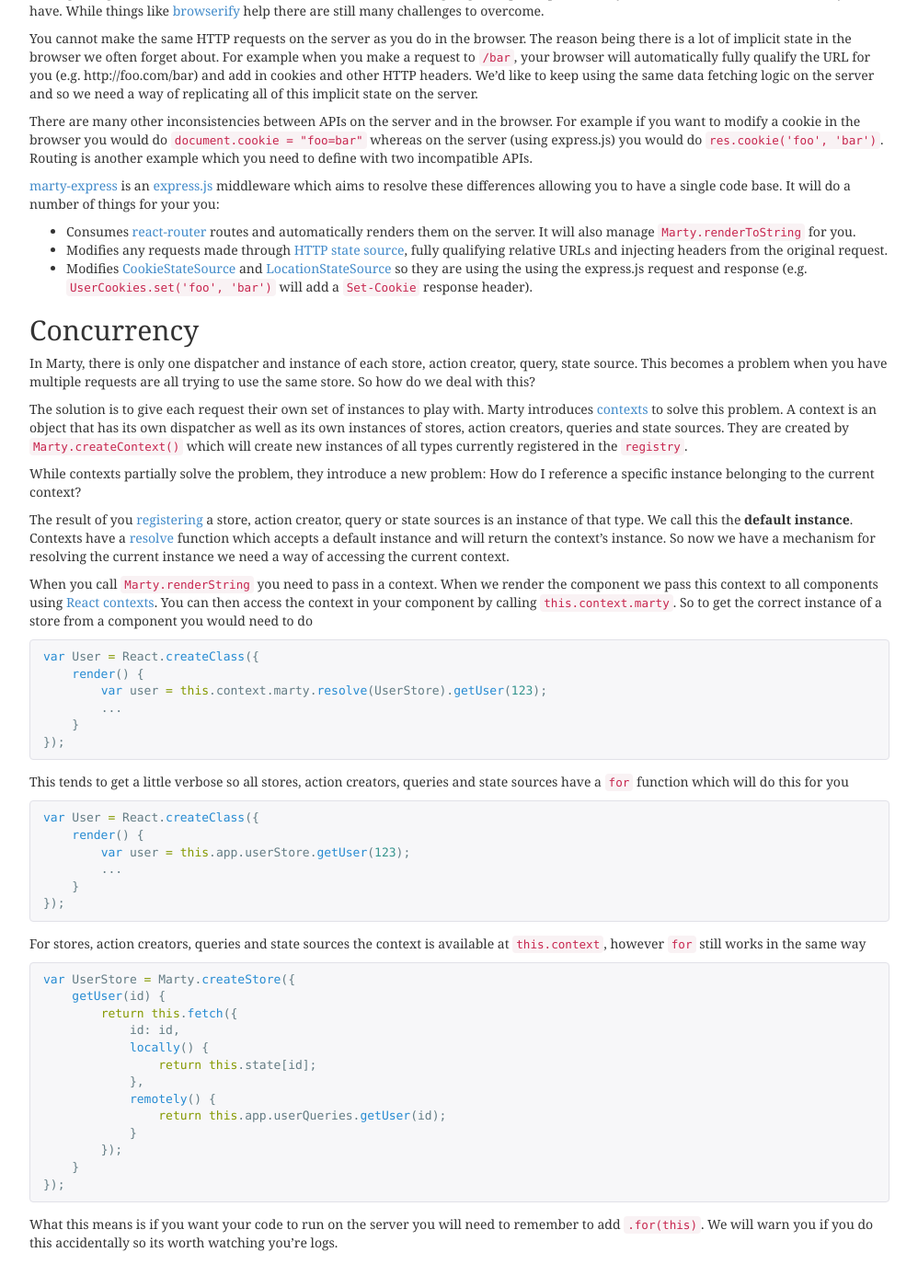
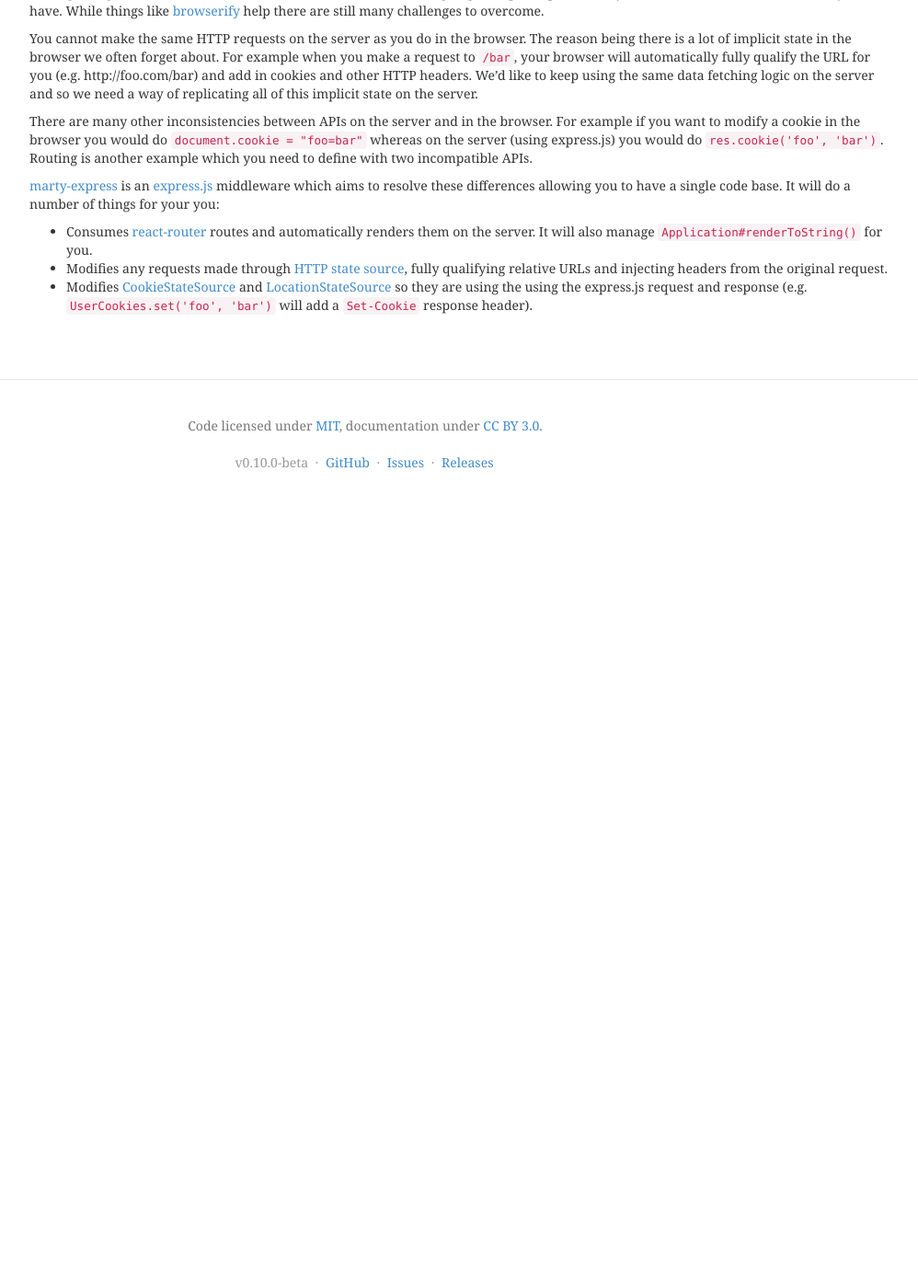
Before and after one commit to alsuper114/marty, a Jekyll site: the page built from docs/_guides/isomorphism/index.md, in a window 1280 px wide and 1400 px high, scrolled down 1799 px. Shown: the whole window at 92% size, without its empty margins (243-1241 px from the left). Built offline with Jekyll 4.4.1, drawn with Linux system fonts in a browser that asks for light colours; nearby versions of some CDN libraries; Markdown is read by kramdown in place of the engine named in the settings; after the commit the page ends 2362 px from its top, so only the background shows below that; some of the changed text lies outside the part shown.

Commit message:
Update isomorphisim documentation

```diff
--- a/docs/_guides/isomorphism/index.md
+++ b/docs/_guides/isomorphism/index.md
@@ -24,7 +24,7 @@ One of the first questions you will probably ask is how to get the right state i
 
 A naive approach would be for you to put all the required state into the stores before rendering the component. We've found having an imperative data fetching strategy isn't a scalable solution. A better approach is to have the components tell us what state it needs using the same APIs they would in the browser and we will handle satisfying those requests on server.
 
-[``Marty.renderToString``]({% url /api/top-level-api/index.html#renderToString %}) is a smarter version of [``React.renderToString``](http://facebook.github.io/react/docs/top-level-api.html#react.rendertostring) which knows about what state. It will render your component and then see what [fetches it makes]({% url /api/stores/index.html#fetch %}). It will wait until all of those fetches are complete (or have failed) and then it will then re-render the component. The result of [``Marty.renderToString``]({% url /api/top-level-api/index.html#renderToString %}) is a promise which resolves to the rendered component.
+[``Application#renderToString``]({% url /api/application/index.html#renderToString %}) is a smarter version of [``React.renderToString``](http://facebook.github.io/react/docs/top-level-api.html#react.rendertostring) which knows about what state. It will render your component and then see what [fetches it makes]({% url /api/stores/index.html#fetch %}). It will wait until all of those fetches are complete (or have failed) and then it will then re-render the component. The result of [``Application#renderToString``]({% url /api/application/index.html#renderToString %}) is a promise which resolves to the rendered component.
 
 {% highlight js %}
 // stores/userStore.js
@@ -77,9 +77,9 @@ app.renderToString(<User id={123} />)
 
 {% endhighlight %}
 
-Rendering the HTML is only half the battle, we need a way of synchronizing the state of the stores between the server and browser. To solve this, Marty introduces the concept of dehydrating and rehydrating your application. When you call [``Marty.dehydrate()``]({% url /api/top-level-api/#dehydrate %}), it will iterate through all the stores, serializing their state to a JSON object (Use [``Store#dehyrdate``]({% url /api/stores/index.html#dehydrate %}) to control how a store is dehydrated). [``Marty.renderToString``]({% url /api/top-level-api/index.html#renderToString %}) automatically does this for you, adding the dehydrated state to the window object (``window.__marty``). When the application loads in the browser you should call [``Marty.rehydrate()``]({% url /api/top-level-api/#rehydrate %}) which will use the dehydrated state to return the stores to its state on the server (Use [``Store#rehydrate``]({% url /api/stores/index.html#rehydrate %}) to control how a store is rehydrated).
+Rendering the HTML is only half the battle, we need a way of synchronizing the state of the stores between the server and browser. To solve this, Marty introduces the concept of dehydrating and rehydrating your application. When you call [``Application#dehydrate()``]({% url /api/application/index.html#dehydrate %}), it will iterate through all the stores, serializing their state to a JSON object (Use [``Store#dehyrdate``]({% url /api/stores/index.html#dehydrate %}) to control how a store is dehydrated). [``Application#renderToString``]({% url /api/application/index.html#renderToString %}) automatically does this for you, adding the dehydrated state to the window object (``window.__marty``). When the application loads in the browser you should call [``Application#rehydrate()``]({% url /api/application/index.html#rehydrate %}) which will use the dehydrated state to return the stores to its state on the server (Use [``Store#rehydrate``]({% url /api/stores/index.html#rehydrate %}) to control how a store is rehydrated).
 
-We've found its useful to know what fetches have been happening on the server (e.g. to identify fetches that are failing or taking too long) so [``Marty.renderToString``]({% url /api/top-level-api/index.html#renderToString %}) will also return diagnostic information about what fetches were made when rendering the component.
+We've found its useful to know what fetches have been happening on the server (e.g. to identify fetches that are failing or taking too long) so [``Application#renderToString()``]({% url /api/application/index.html#renderToString %}) will also return diagnostic information about what fetches were made when rendering the component.
 
 <h2 id="single-code-base">Single code base</h2>
 
@@ -91,58 +91,6 @@ There are many other inconsistencies between APIs on the server and in the brows
 
 [marty-express]({% url /guides/isomorphism/marty-express.html %}) is an [express.js](http://expressjs.com) middleware which aims to resolve these differences allowing you to have a single code base. It will do a number of things for your you:
 
-* Consumes [react-router](https://github.com/rackt/react-router) routes and automatically renders them on the server. It will also manage ``Marty.renderToString`` for you.
+* Consumes [react-router](https://github.com/rackt/react-router) routes and automatically renders them on the server. It will also manage ``Application#renderToString()`` for you.
 * Modifies any requests made through [HTTP state source]({% url /api/state-sources/http.html %}), fully qualifying relative URLs and injecting headers from the original request.
 * Modifies [CookieStateSource]({% url /api/state-sources/cookie.html %}) and [LocationStateSource]({% url /api/state-sources/location.html %}) so they are using the using the express.js request and response (e.g. ``UserCookies.set('foo', 'bar')`` will add a ``Set-Cookie`` response header).
-
-<h2 id="concurrency">Concurrency</h2>
-
-In Marty, there is only one dispatcher and instance of each store, action creator, query, state source. This becomes a problem when you have multiple requests are all trying to use the same store. So how do we deal with this?
-
-The solution is to give each request their own set of instances to play with. Marty introduces [contexts]({%url /api/context/index.html %}) to solve this problem. A context is an object that has its own dispatcher as well as its own instances of stores, action creators, queries and state sources. They are created by [``Marty.createContext()``]({% url /api/top-level-api/index.html#createContext %}) which will create new instances of all types currently registered in the [``registry``]({% url /api/registry/index.html %}).
-
-While contexts partially solve the problem, they introduce a new problem: How do I reference a specific instance belonging to the current context?
-
-The result of you [registering]({% url /api/top-level-api/index.html#register %}) a store, action creator, query or state sources is an instance of that type. We call this the **default instance**. Contexts have a [resolve]({% url /api/context/index.html#resolve %}) function which accepts a default instance and will return the context's instance. So now we have a mechanism for resolving the current instance we need a way of accessing the current context.
-
-When you call ``Marty.renderString`` you need to pass in a context. When we render the component we pass this context to all components using [React contexts](https://www.tildedave.com/2014/11/15/introduction-to-contexts-in-react-js.html). You can then access the context in your component by calling ``this.context.marty``. So to get the correct instance of a store from a component you would need to do
-
-{% highlight js %}
-var User = React.createClass({
-    render() {
-        var user = this.context.marty.resolve(UserStore).getUser(123);
-        ...
-    }
-});
-{% endhighlight %}
-
-This tends to get a little verbose so all stores, action creators, queries and state sources have a ``for`` function which will do this for you
-
-{% highlight js %}
-var User = React.createClass({
-    render() {
-        var user = this.app.userStore.getUser(123);
-        ...
-    }
-});
-{% endhighlight %}
-
-For stores, action creators, queries and state sources the context is available at ``this.context``, however ``for`` still works in the same way
-
-{% highlight js %}
-var UserStore = Marty.createStore({
-    getUser(id) {
-        return this.fetch({
-            id: id,
-            locally() {
-                return this.state[id];
-            },
-            remotely() {
-                return this.app.userQueries.getUser(id);
-            }
-        });
-    }
-});
-{% endhighlight %}
-
-What this means is if you want your code to run on the server you will need to remember to add ``.for(this)``. We will warn you if you do this accidentally so its worth watching you're logs.
```
